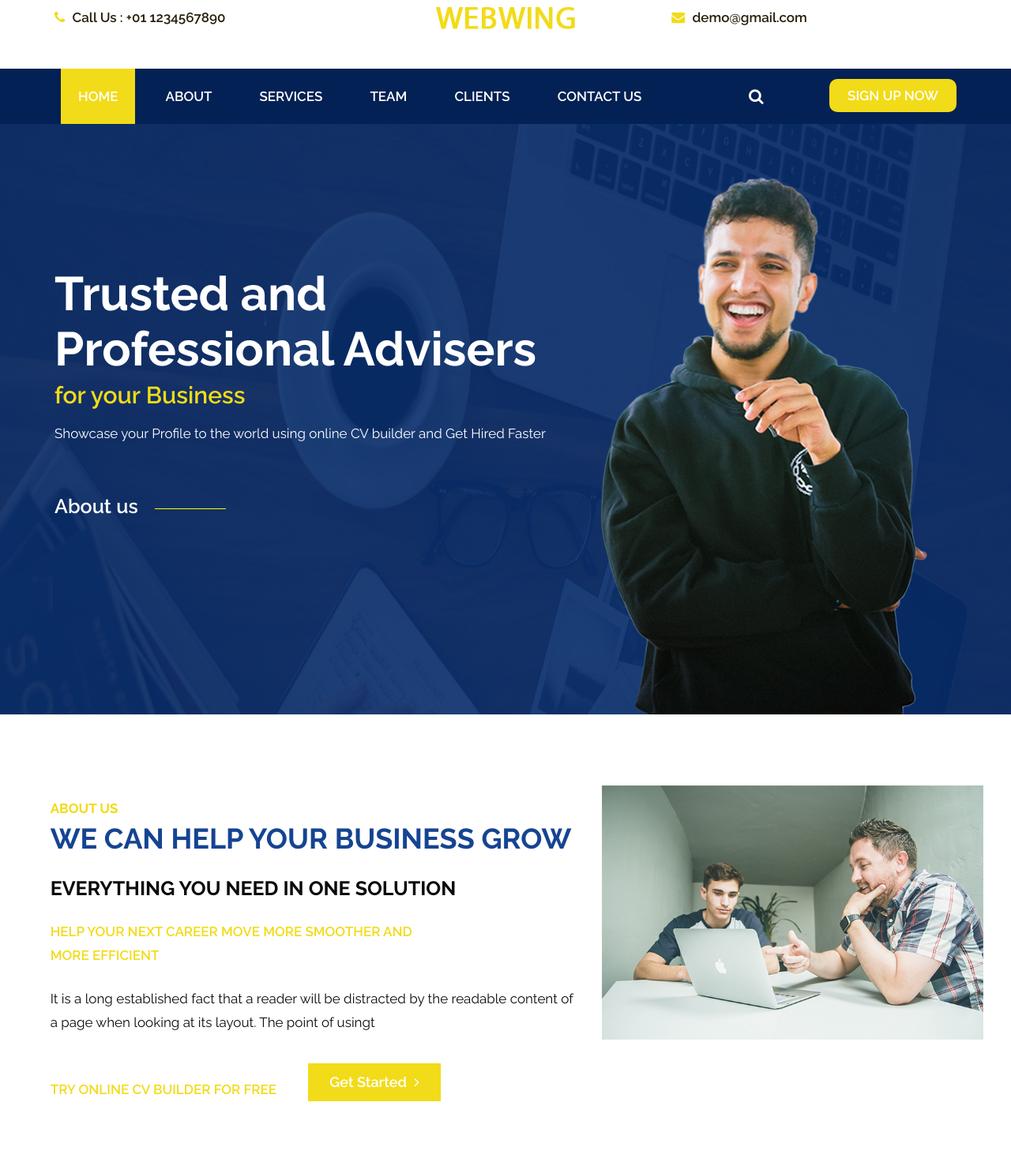
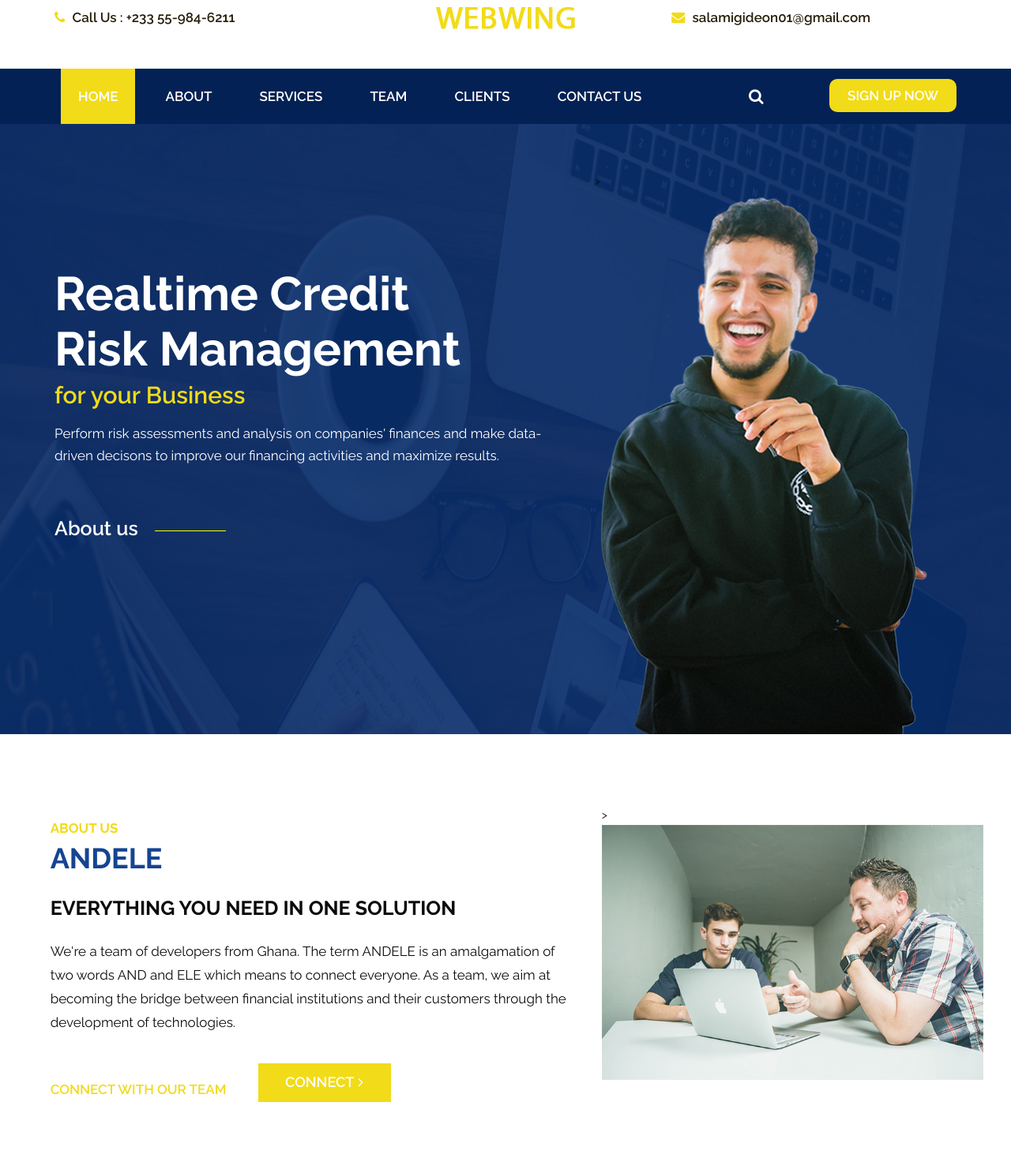
Before and after one commit to SalamiTech/Credit-Risk-Management_ANDELE, a plain HTML site: page index.html in a window 1280 px wide. Shown: the part 91-1563 px from the top of the page at 79% size. Drawn offline with nearby package versions, Linux system fonts and the light colour scheme.

Commit message:
modifying homepage

```diff
--- a/index.html
+++ b/index.html
@@ -9,7 +9,7 @@
    <meta name="viewport" content="width=device-width, initial-scale=1">
    <meta name="viewport" content="initial-scale=1, maximum-scale=1">
    <!-- site metas -->
-   <title>webwing</title>
+   <title>ANDELE</title>
    <meta name="keywords" content="">
    <meta name="description" content="">
    <meta name="author" content="">
@@ -84,15 +84,16 @@
                <div class="row d_flex">
                   <div class="col-md-4 col-sm-4 d_none">
                      <ul class="conta_icon">
-                        <li><a href="#"><i class="fa fa-phone" aria-hidden="true"></i> Call Us : +01 1234567890</a> </li>
+                        <li><a href="#"><i class="fa fa-phone" aria-hidden="true"></i> Call Us : +233 55-984-6211</a> </li>
                      </ul>
                   </div>
                   <div class="col-md-4 col-sm-4 ">
+                     <!---I'll change the logo "WEBVIEWING" to ANDELE LOGO--->
                      <a class="logo" href="#"><img src="images/logo.png" alt="#" /></a>
                   </div>
                   <div class="col-md-4 col-sm-4 d_none">
                      <ul class="conta_icon ">
-                        <li><a href="#"><i class="fa fa-envelope" aria-hidden="true"></i> demo@gmail.com</a> </li>
+                        <li><a href="#"><i class="fa fa-envelope" aria-hidden="true"></i> salamigideon01@gmail.com</a> </li>
                      </ul>
                   </div>
                </div>
@@ -149,14 +150,17 @@
          <div class="row">
             <div class="col-md-7 col-lg-7">
                <div class="text-bg">
-                  <h1>Trusted and <br>Professional Advisers</h1>
+                  <h1>Realtime Credit<br> Risk Management</h1>
                   <span>for your Business</span>
-                  <p>Showcase your Profile to the world using online CV builder and Get Hired Faster</p>
+                  <p>Perform risk assessments and analysis on companies' finances and make
+                     data-driven decisons to improve our financing activities and maximize results.
+                  </p>
                   <a href="#">About us</a>
                </div>
             </div>
             <div class="col-md-5 col-lg-5">
                <div class="ban_img">
+                  <!---We'll change the logo to something banking or credit-->>
                   <figure><img src="images/ba_ing.png" alt="#" /></figure>
                </div>
             </div>
@@ -171,17 +175,18 @@
             <div class="col-md-12 col-lg-7">
                <div class="about_box">
                   <div class="titlepage">
-                     <h2><strong class="yellow">About US</strong><br> WE CAN HELP YOUR business GROW</h2>
+                     <h2><strong class="yellow">About US</strong><br> ANDELE</h2>
                   </div>
                   <h3>EVERYTHING YOU NEED IN ONE SOLUTION</h3>
-                  <span>HELP YOUR NEXT CAREER MOVE MORE SMOOTHER AND <br> MORE EFFICIENT</span>
-                  <p>It is a long established fact that a reader will be distracted by the readable content of a page when looking at its layout. The point of usingt</p>
-                  <span class="try">TRY ONLINE CV BUILDER FOR Free</span>
-                  <a class="read_morea" href="#">Get Started <i class="fa fa-angle-right" aria-hidden="true"></i></a>
+                  <p>We're a team of developers from Ghana.
+                     The term ANDELE is an amalgamation of two words AND and ELE which means to connect everyone. As a team, we aim at becoming the bridge between financial institutions and their customers through the development of technologies.</p>
+                  <span class="try">CONNECT WITH OUR TEAM</span>
+                  <a class="read_morea" href="#">CONNECT<i class="fa fa-angle-right" aria-hidden="true"></i></a>
                </div>
             </div>
             <div class="col-md-12 col-lg-5">
                <div class="about_img">
+                  <!---Image would be replaced with team ANDELE-->>
                   <figure><img src="images/about_img2.jpg" alt="#" /></figure>
                </div>
             </div>
```
